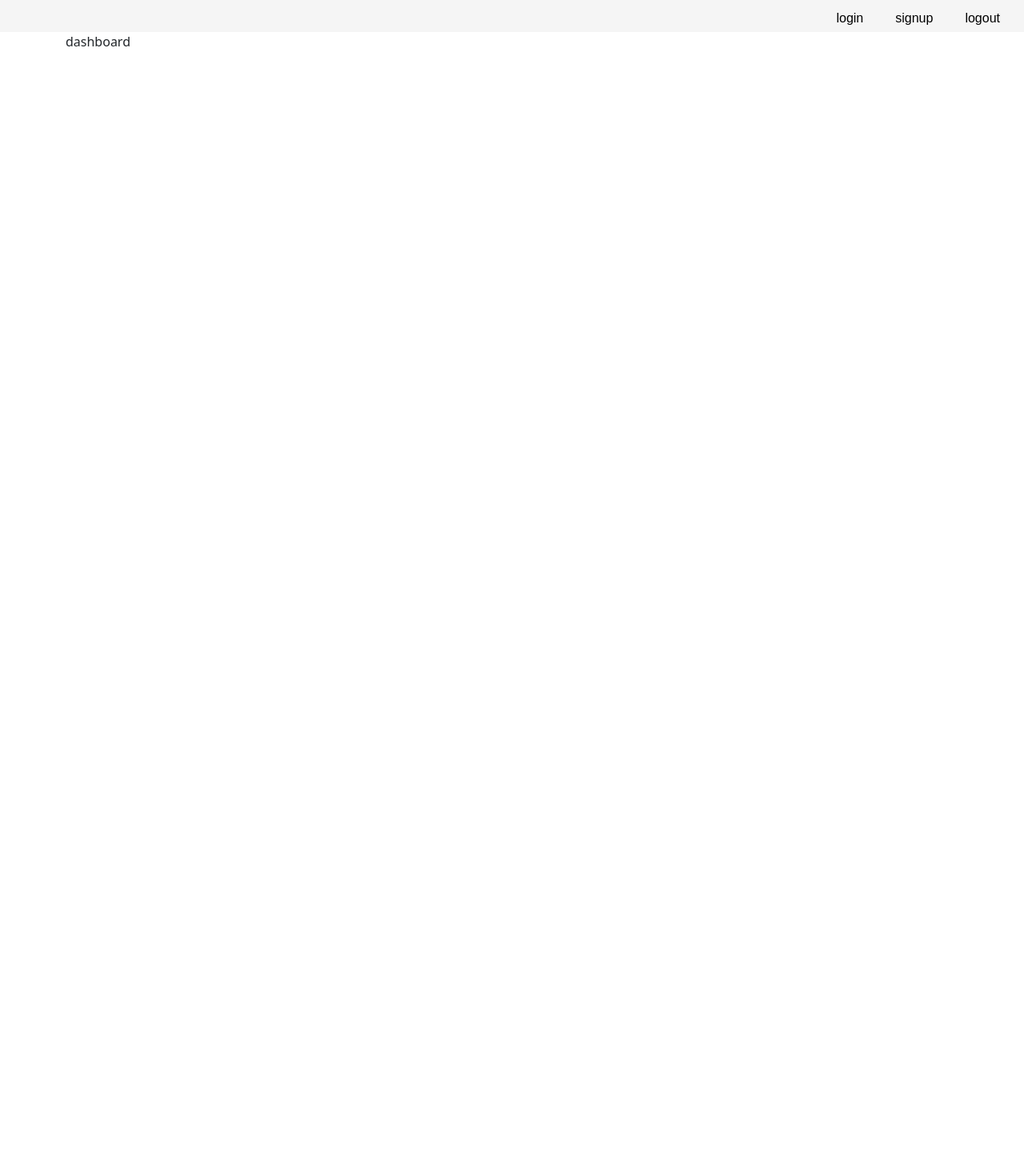
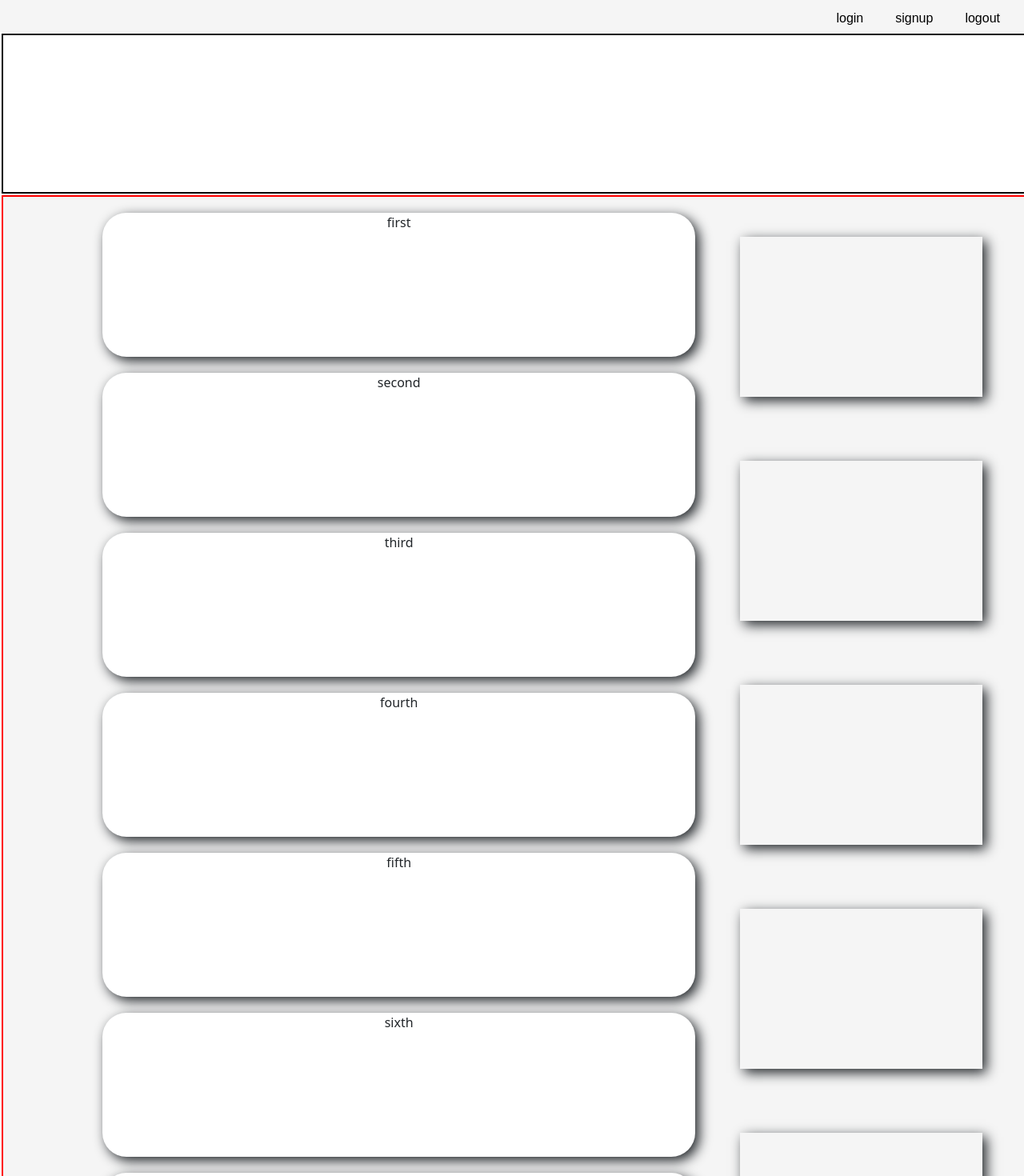
Before and after one commit to RiyanshYogi/FlatFusionHub, a React (Create React App) app in the folder frontend/: page / in a window 1280 px wide. Shown: the top 1470 px of the page at 80% size. Before the commit the page ends 800 px from the top, so only its background shows below. Built offline with nearby package versions, Linux system fonts and the light colour scheme.

Commit message:
Improved CSS

```diff
--- a/frontend/src/Component/Layout.js
+++ b/frontend/src/Component/Layout.js
@@ -1,5 +1,6 @@
 import { Outlet, Link } from "react-router-dom";
 import './Layout.css';
+import './dashboard.css';
 const Layout = () => {
     return (
         <>
@@ -17,8 +18,42 @@ const Layout = () => {
                 </div>
             </header>
             <Outlet />
-            <div className="container">
-                    <div>dashboard</div>
+            <div className="dashboard-links">
+
+            </div>
+            <div className="content">
+
+                <div className="container">
+                    <div>first</div>
+                    <div>second</div>
+                    <div>third</div>
+                    <div>fourth</div>
+                    <div>fifth</div>
+                    <div>sixth</div>
+                    <div>seventh</div>
+                    <div>eigth</div>
+                    <div>ninth</div>
+                    <div>tenth</div>
+                    <div>tenth</div>
+                    <div>tenth</div>
+                    <div>tenth</div>
+                    <div>tenth</div>
+                </div>
+                <div className="side-container">
+                    <div></div>
+                    <div></div>
+                    <div></div>
+                    <div></div>
+                    <div></div>
+                    <div></div>
+                    <div></div>
+                    <div></div>
+                    <div></div>
+                    <div></div>
+                </div>
+            </div>
+            <div className="footer">
+
             </div>
         </>
     )
--- /dev/null
+++ b/frontend/src/Component/dashboard.css
@@ -0,0 +1,65 @@
+* {
+    margin: 0;
+    padding: 0;
+    box-sizing: border-box;
+}
+
+.dashboard-links {
+    margin: 2px;
+    border: 2px solid black;
+    width: 100%;
+    height: 200px;
+    display: flex;
+}
+
+.content {
+    background-color: hsl(0, 0%, 96%);
+    margin: 2px 0 10px 2px;
+    display: flex;
+    flex-direction: row;
+    width: 100%;
+    justify-content: space-evenly;
+    border: 2px solid red;
+}
+
+.container {
+    margin : 10px 2px 10px 100px;
+    display: flex;
+    flex-direction: column;
+    width: 60%;
+    justify-content: space-evenly;
+    align-items: flex-start;
+    float: left;
+}
+
+.container > div {
+    background-color: white;
+    margin: 10px 10px 10px 10px;
+    width: 100%;
+    flex-basis: 180px;
+    border-radius: 30px;
+    text-align: center;
+    box-shadow: 5px 5px 15px;
+}
+
+.side-container {
+    margin: 10px 10px 10px 10px;
+    flex-basis: 30%;
+    display: flex;
+    flex-direction: column;
+    justify-content: space-evenly;
+}
+
+.side-container > div {
+    margin: 40px;
+    flex-basis: 200px;
+    box-shadow: 5px 5px 15px;
+}
+
+.footer {
+    display: flex;
+    border: 2px solid black;
+    width: 100%;
+    height: 200px;
+    background-color: #333;
+}
```
